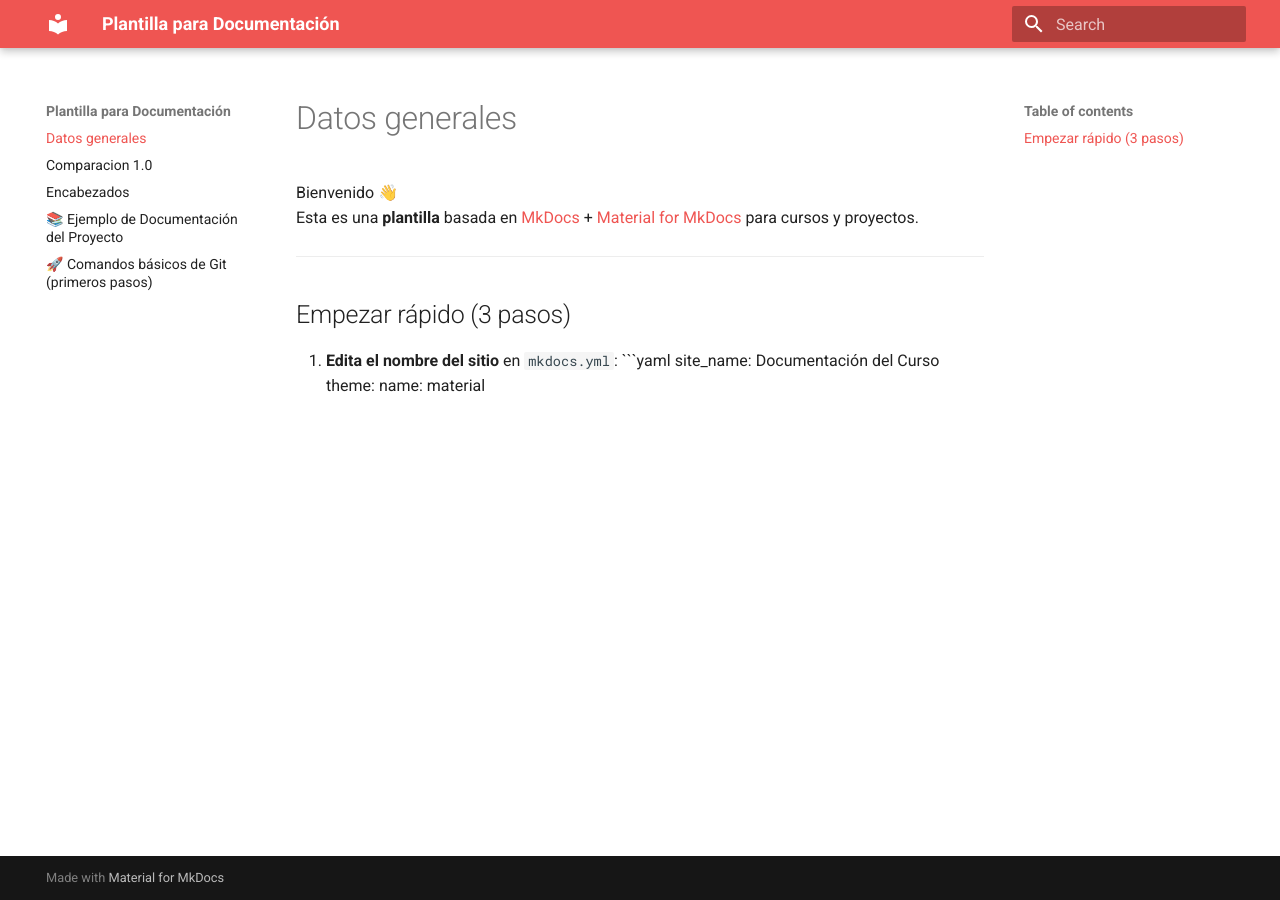
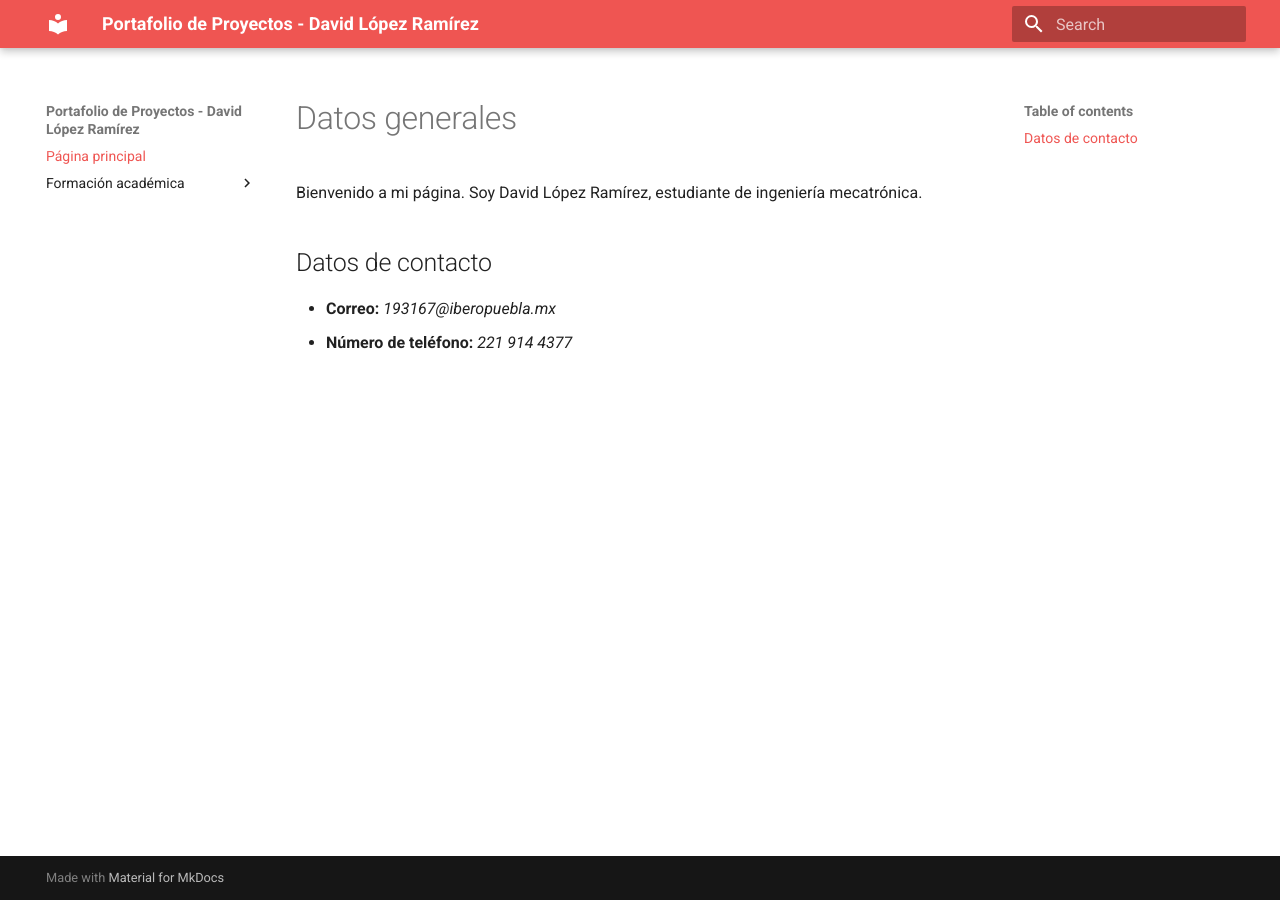
Before and after one commit to Vidddda/Portafolio-193167, an MkDocs documentation site: the page built from docs/index.md, in a window 1280 px wide. Built offline with MkDocs 1.6.1 and Material for MkDocs 9.7.7, drawn with Linux system fonts in a browser that asks for light colours.

Commit message:
Formato y correcciones

````diff
--- a/docs/index.md
+++ b/docs/index.md
@@ -1,14 +1,7 @@
 # Datos generales
 
-Bienvenido 👋
-Esta es una **plantilla** basada en [MkDocs](https://www.mkdocs.org/) + [Material for MkDocs](https://squidfunk.github.io/mkdocs-material/) para cursos y proyectos.
+Bienvenido a mi página. Soy David López Ramírez, estudiante de ingeniería mecatrónica.
 
----
-
-## Empezar rápido (3 pasos)
-
-1. **Edita el nombre del sitio** en `mkdocs.yml`:
-   ```yaml
-   site_name: Documentación del Curso
-   theme:
-     name: material
+## Datos de contacto
+- **Correo:** _193167@iberopuebla.mx_
+- **Número de teléfono:** _221 914 4377_
--- a/mkdocs.yml
+++ b/mkdocs.yml
@@ -1,4 +1,12 @@
-site_name: Plantilla para Documentación
+site_name: Portafolio de Proyectos - David López Ramírez
+site_description: Documentación de proyectos realizados por David López Ramírez.
+nav:
+  - Página principal: index.md
+  - Formación académica:
+      - Sistemas Embebidos I:
+          #- Proyectos:
+          - Tareas:
+              - Tarea I - Comparación de microcontroladores: tarea_1.md
 markdown_extensions:
   - pymdownx.highlight:
       anchor_linenums: true
@@ -23,14 +31,12 @@ markdown_extensions:
   - pymdownx.tasklist:
       custom_checkbox: true
       clickable_checkbox: true
-# Use the ReadTheDocs theme
 theme:
   name: material
   highlightjs: true
   palette:
-      - scheme: default
-        primary: red
-
+    - scheme: default
+      primary: red
   features:
     - content.code.copy
     - content.tooltips
````
Also changed, not shown: docs/tarea_1.md (added, +26 -0 lines), docs/Comparacion__1.0.md (deleted).
